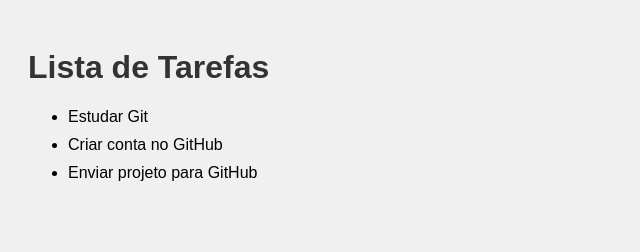
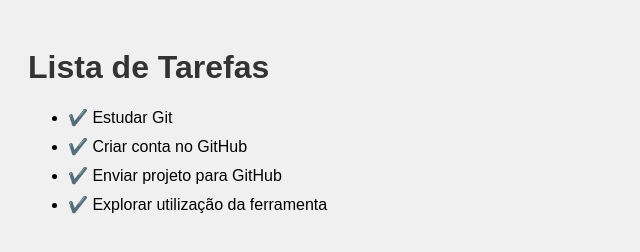
Before and after one commit to anasantosb/lista, a plain HTML site: page index.html in a window 1280 px wide. Shown: the whole page, without its empty margins (0-640 px from the left). Drawn offline with Linux system fonts and the light colour scheme.

Commit message:
Atualização do arquivo index.html com nova tarefa

```diff
--- a/index.html
+++ b/index.html
@@ -10,9 +10,10 @@
 <body>
     <h1>Lista de Tarefas</h1>
     <ul>
-        <li> Estudar Git</li>
-        <li> Criar conta no GitHub</li>
-        <li>Enviar projeto para GitHub</li>
+        <li>✔️ Estudar Git</li>
+        <li>✔️ Criar conta no GitHub</li>
+        <li>✔️ Enviar projeto para GitHub</li>
+        <li>✔️ Explorar utilização da ferramenta</li>
     </ul>
 </body>
 
```
